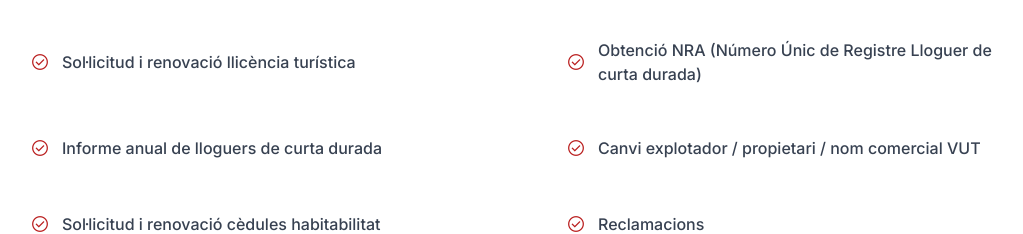
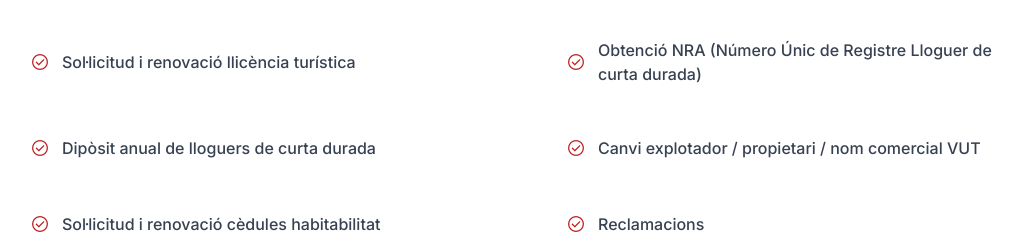
Before and after one commit to cuatrecasespro/beandgo-web, a React (Vite) app: page / in a window 1280 px wide. Shown: the part 1480-1714 px from the top of the page, without its empty margins (114-1137 px from the left). Built offline with nearby package versions, Linux system fonts and the light colour scheme.

Commit message:
Update procedure item: Informe -> Dipòsit

```diff
--- a/content/translations.ts
+++ b/content/translations.ts
@@ -40,7 +40,7 @@ export const translations = {
       procedures: [
         'Sol·licitud i renovació llicència turística',
         'Obtenció NRA (Número Únic de Registre Lloguer de curta durada)',
-        'Informe anual de lloguers de curta durada',
+        'Dipòsit anual de lloguers de curta durada',
         'Canvi explotador / propietari / nom comercial VUT',
         'Sol·licitud i renovació cèdules habitabilitat',
         'Reclamacions',
@@ -103,7 +103,7 @@ export const translations = {
       procedures: [
         'Solicitud y renovación licencia turística',
         'Obtención NRA (Número Único de Registro Alquiler de corta duración)',
-        'Informe anual de alquileres de corta duración',
+        'Depósito anual de alquileres de corta duración',
         'Cambio explotador / propietario / nombre comercial VUT',
         'Solicitud y renovación cédulas habitabilidad',
         'Reclamaciones',
@@ -166,7 +166,7 @@ export const translations = {
       procedures: [
         'Tourism license application and renewal',
         'NRA procurement (Short-term Rental Unique Registration Number)',
-        'Annual short-term rental report',
+        'Annual deposit for short-term rentals',
         'Operator / owner / VUT commercial name change',
         'Habitability certificate application and renewal',
         'Claims',
```
Also changed, not shown: gh_auth.txt (added).
